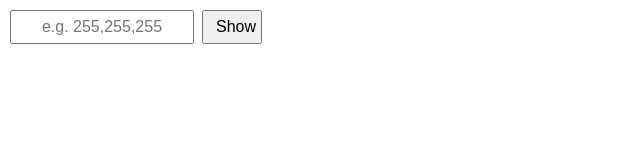
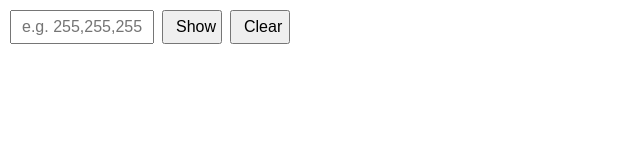
Before and after one commit to stoktamisoglu/test, a plain HTML site: page index.html in a window 1280 px wide. Shown: the whole page, without its empty margins (0-640 px from the left). Drawn offline with Linux system fonts and the light colour scheme.

Commit message:
Update index.html

```diff
--- a/index.html
+++ b/index.html
@@ -22,7 +22,7 @@
     input {
       font-size: 16px;
       padding: 6px 10px;
-      width: 160px;
+      width: 120px;
       text-align: center;
     }
     button {
@@ -37,6 +37,7 @@
   <div class="controls">
     <input id="rgbInput" type="text" placeholder="e.g. 255,255,255" />
     <button onclick="applyColor()">Show</button>
+    <button onclick="clearInput()">Clear</button>
   </div>
 
   <script>
@@ -44,6 +45,11 @@
       const input = document.getElementById('rgbInput').value.trim();
       document.body.style.backgroundColor = `rgb(${input})`;
     }
+
+    function clearInput() {
+      document.getElementById('rgbInput').value = '';
+      document.getElementById('rgbInput').focus();
+    }
   </script>
 </body>
 </html>
```
